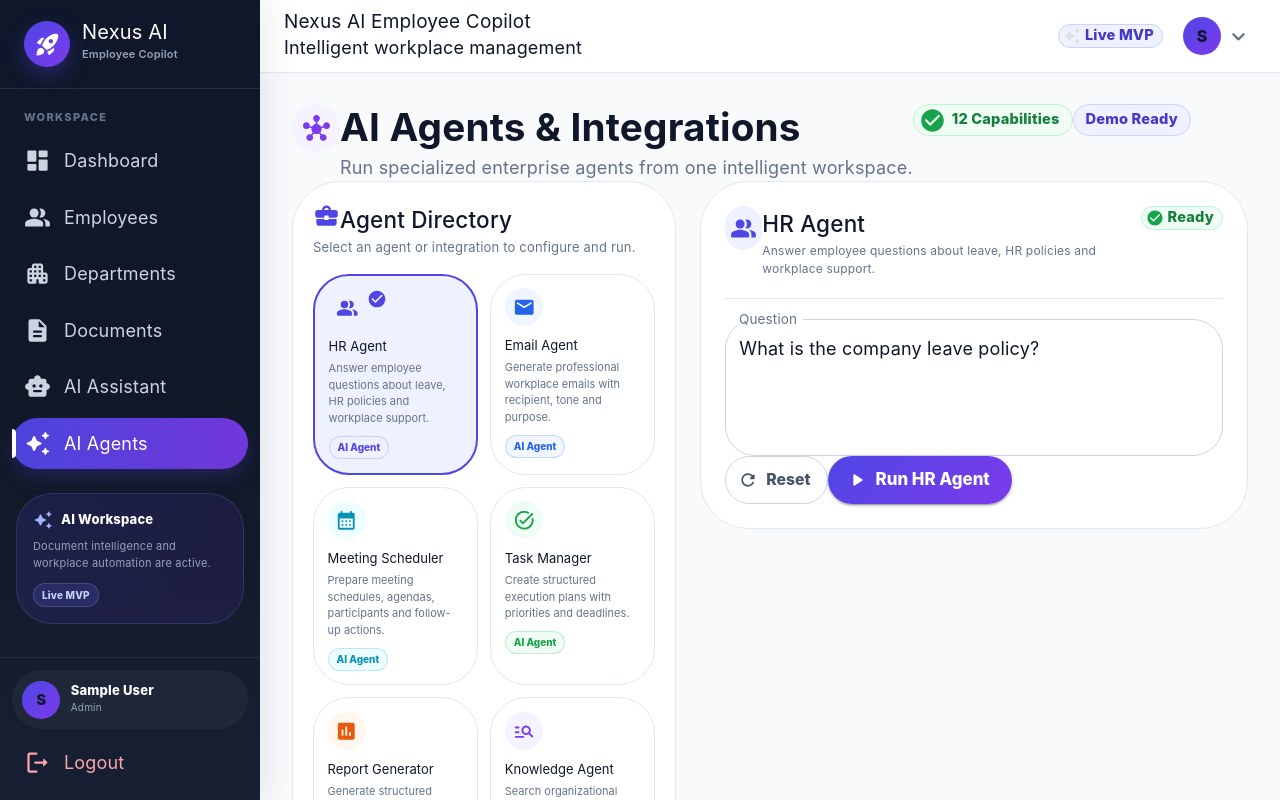
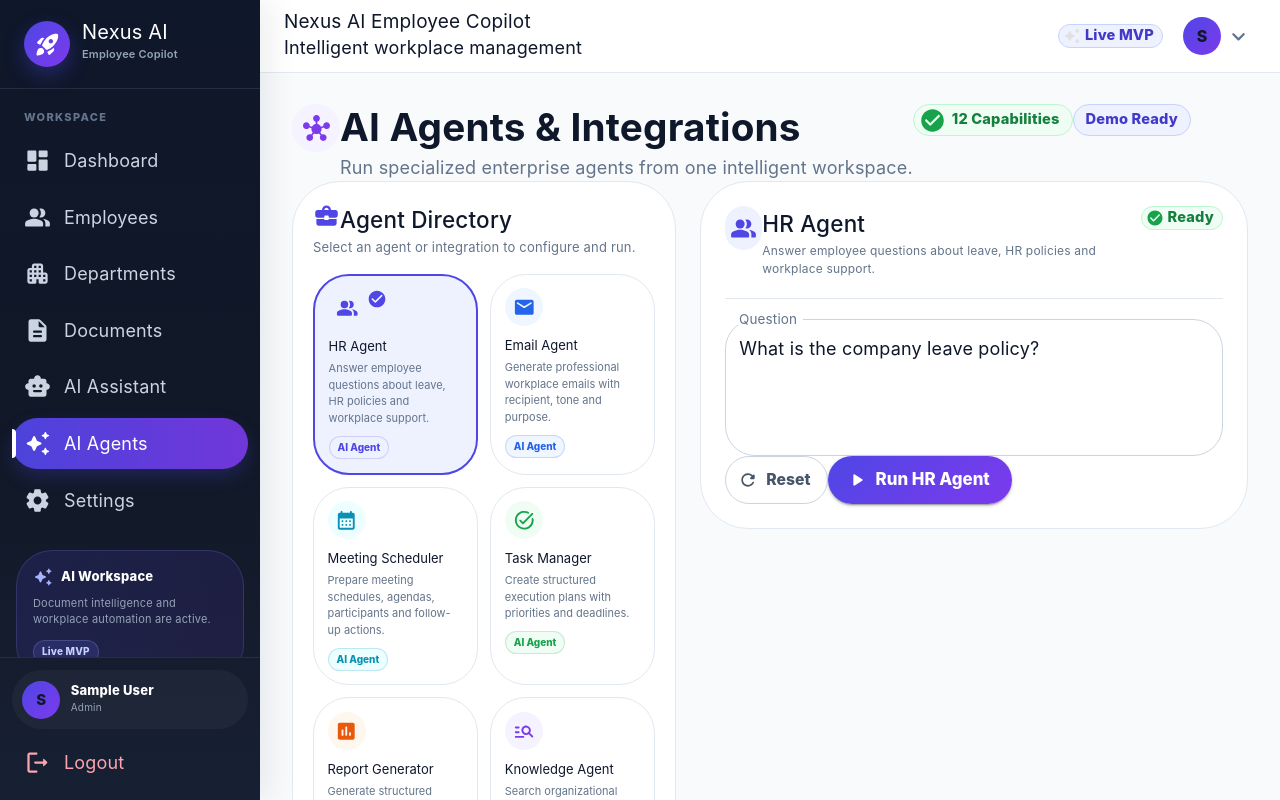
Before and after one commit to pushpendrasingh143/Nexus-AI-Employee-Copilot, a React app in the folder frontend/: page /agents in a window 1280 px wide. Shown: the top 800 px of the page. Built offline with nearby package versions, Linux system fonts and the light colour scheme; no server answers; sample sign-in values are in the browser's storage; the HTML template or start-up script is replaced by a standard one.

Commit message:
Add settings navigation to sidebar

```diff
--- a/frontend/src/components/Sidebar.jsx
+++ b/frontend/src/components/Sidebar.jsx
@@ -5,6 +5,7 @@ import {
   DescriptionRounded,
   SmartToyRounded,
   AutoAwesomeRounded,
+  SettingsRounded,
   LogoutRounded,
   RocketLaunchRounded,
 } from "@mui/icons-material";
@@ -58,7 +59,13 @@ const menuItems = [
     title: "AI Agents",
     path: "/agents",
     icon: <AutoAwesomeRounded />,
+    SettingsRounded,
   },
+  {
+  title: "Settings",
+  path: "/settings",
+  icon: <SettingsRounded />,
+},
 ];
 
 const Sidebar = () => {
```
